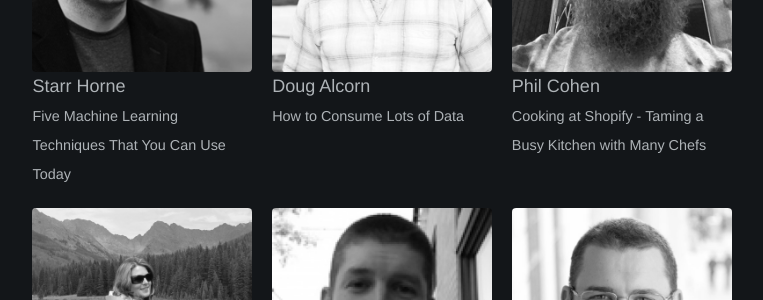
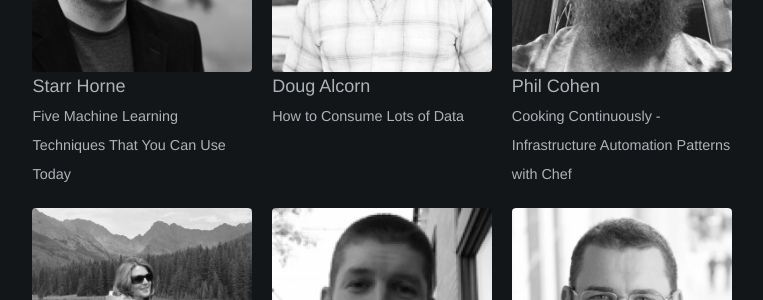
Before and after one commit to burlingtonruby/burlingtonrubyconference2014, a Jekyll site: the page built from index.html, in a window 1280 px wide and 900 px high, scrolled down 1672 px. Shown: the part 152-452 px from the top of the window, without its empty margins (258-1021 px from the left). Built offline with Jekyll 4.4.1, drawn with Linux system fonts in a browser that asks for light colours.

Commit message:
A few updates to Phil's talks that were missed

```diff
--- a/_posts/speakers/2014-02-09-phil-cohen.md
+++ b/_posts/speakers/2014-02-09-phil-cohen.md
@@ -2,7 +2,7 @@
 layout: speaker
 title: Phil Cohen
 photo: philcohen.jpg
-talk: Cooking at Shopify - Taming a Busy Kitchen with Many Chefs
+talk: Cooking Continuously - Infrastructure Automation Patterns with Chef
 twitter: phlipper
 github: phlipper
 category: speaker
--- a/schedule.html
+++ b/schedule.html
@@ -84,7 +84,7 @@ meta_keywords: burlington, ruby, conference, schedule, vermont, rails, ruby on r
         <tr>
           <td>1:00pm - 1:30pm</td>
           <td><a href="https://twitter.com/phlipper">Phil Cohen</a></td>
-          <td><a href="/speaker/2014/02/09/phil-cohen.html">Cooking at Shopify - Taming a Busy Kitchen With Many Chefs</a></td>
+          <td><a href="/speaker/2014/02/09/phil-cohen.html">Cooking Continuously - Infrastructure Automation Patterns with Chef</a></td>
         </tr>
         <tr>
           <td>2:00pm - 2:30pm</td>
```
